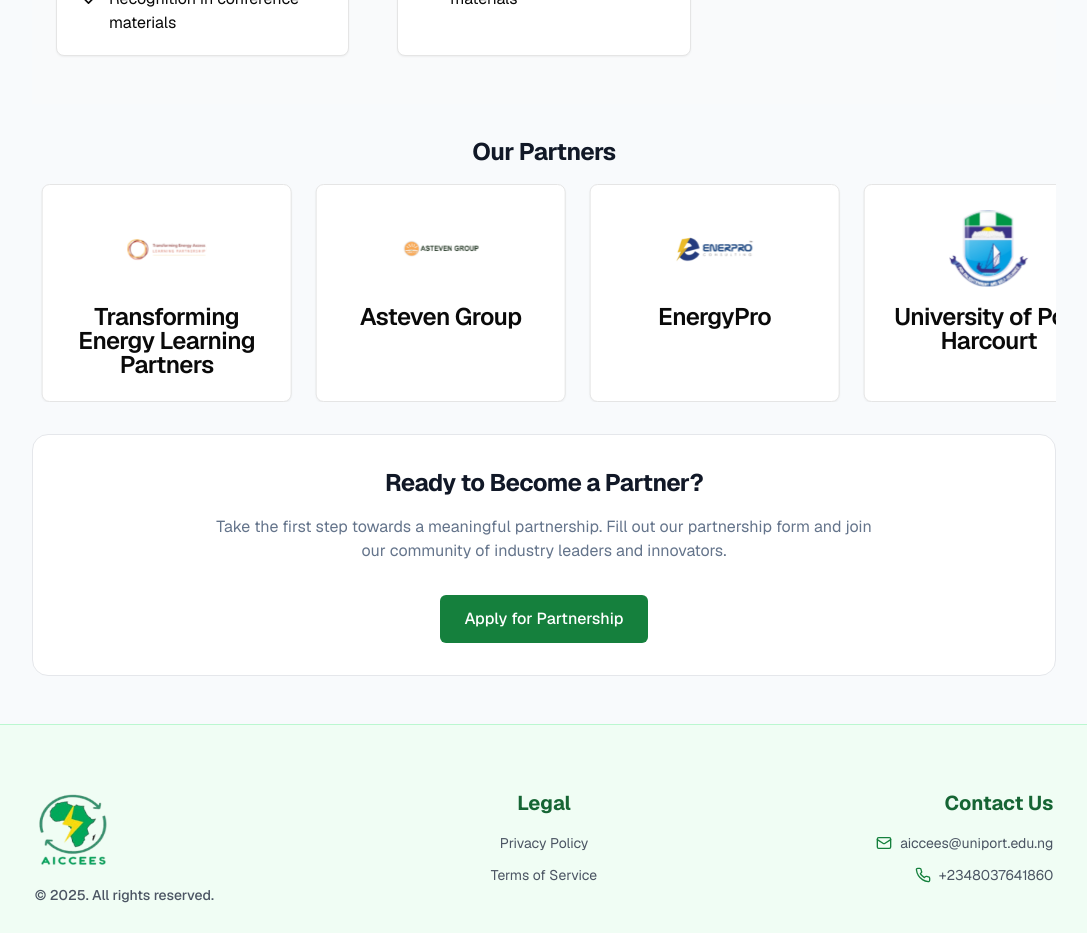
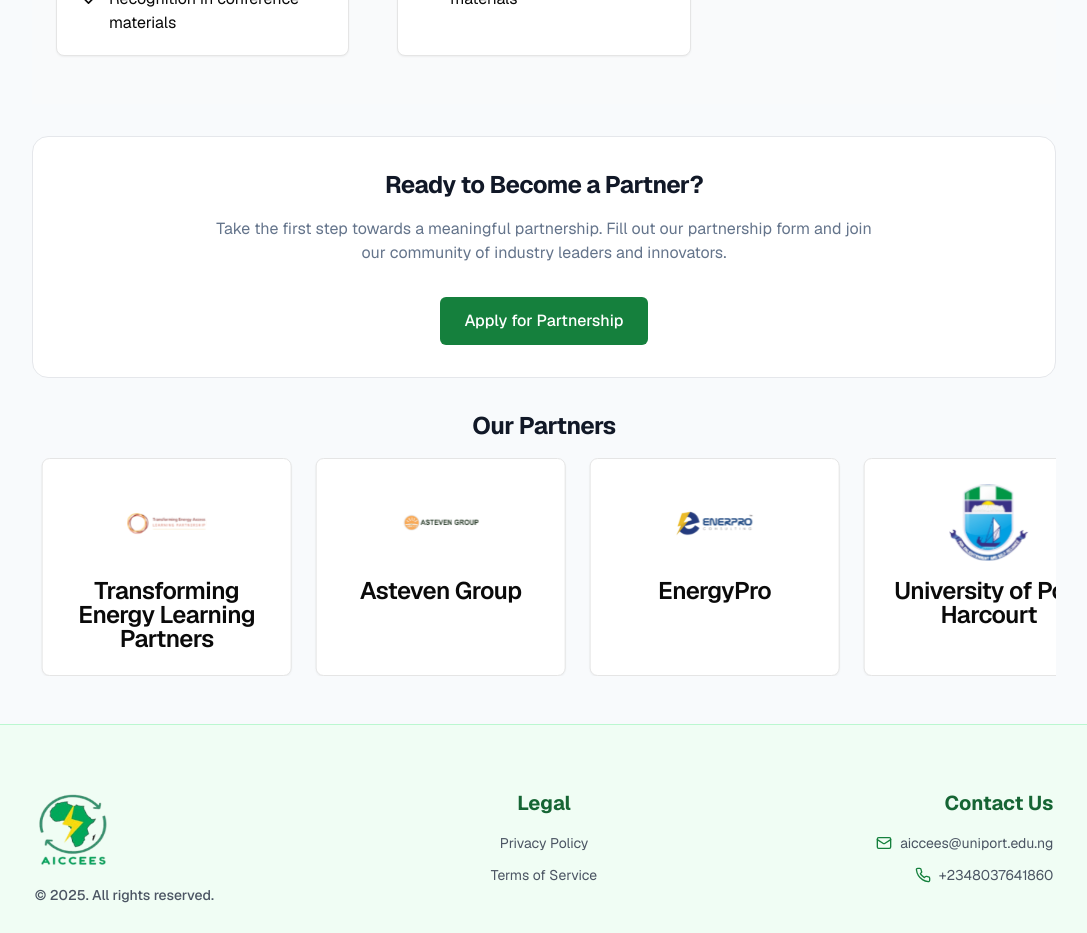
Before and after one commit to Nathaniyell/aiccees, a Next.js app: page /partners in a window 1280 px wide. Shown: the part 1060-1993 px from the top of the page, without its empty margins (96-1183 px from the left). Built offline with nearby package versions, Linux system fonts and the light colour scheme.

Commit message:
rearrange partnership page

```diff
--- a/src/app/partners/page.tsx
+++ b/src/app/partners/page.tsx
@@ -17,10 +17,7 @@ export default function PartnersPage() {
                 <section>
                                      <PartnershipPackages />
                 </section>
-                <section className="space-y-4">
-                    <h2 className="text-2xl font-bold tracking-tight text-center">Our Partners</h2>
-                    <Partners />
-                </section>
+
 
                 <section className="space-y-8 rounded-2xl border bg-white p-8 text-center">
                     <div className="space-y-4">
@@ -42,6 +39,10 @@ export default function PartnersPage() {
                         </div>
                     </div>
                 </section>
+                <section className="space-y-4">
+                    <h2 className="text-2xl font-bold tracking-tight text-center">Our Partners</h2>
+                    <Partners />
+                </section>
             </div>
         </div>
     )
```
